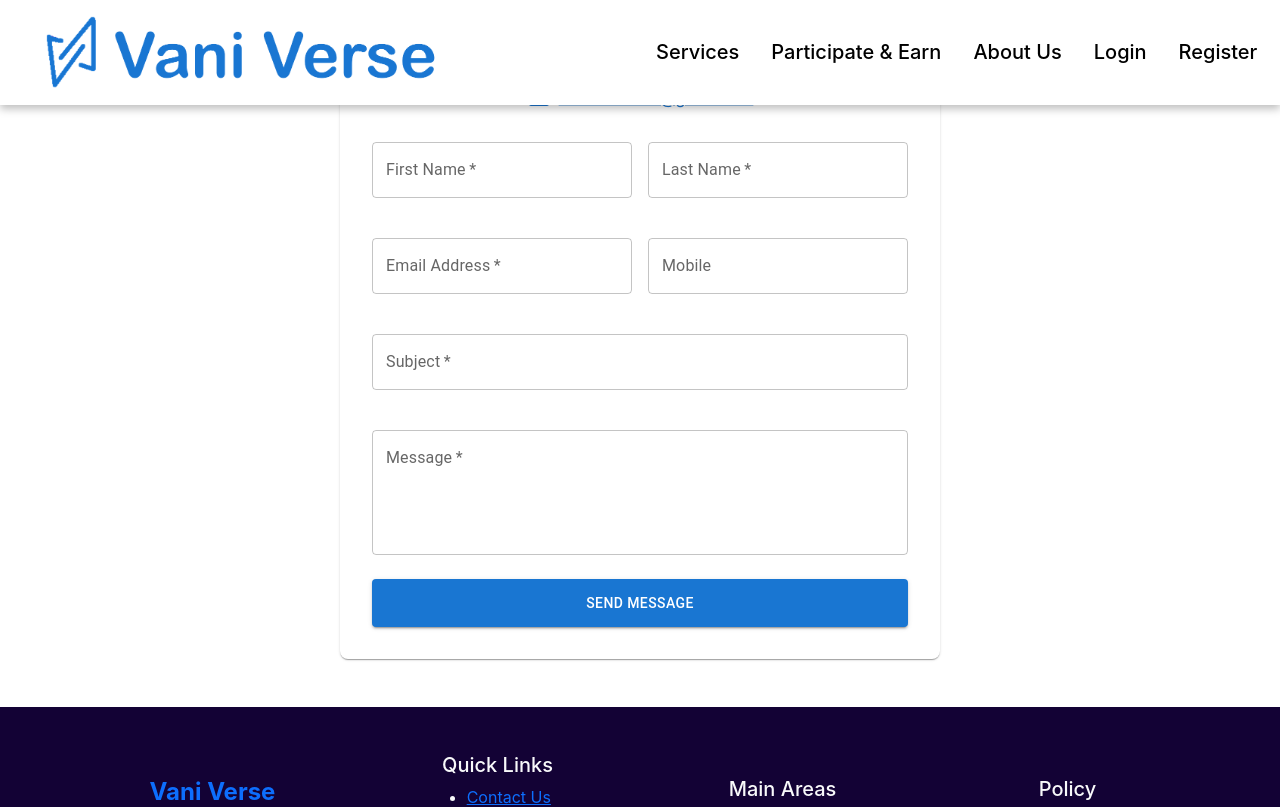
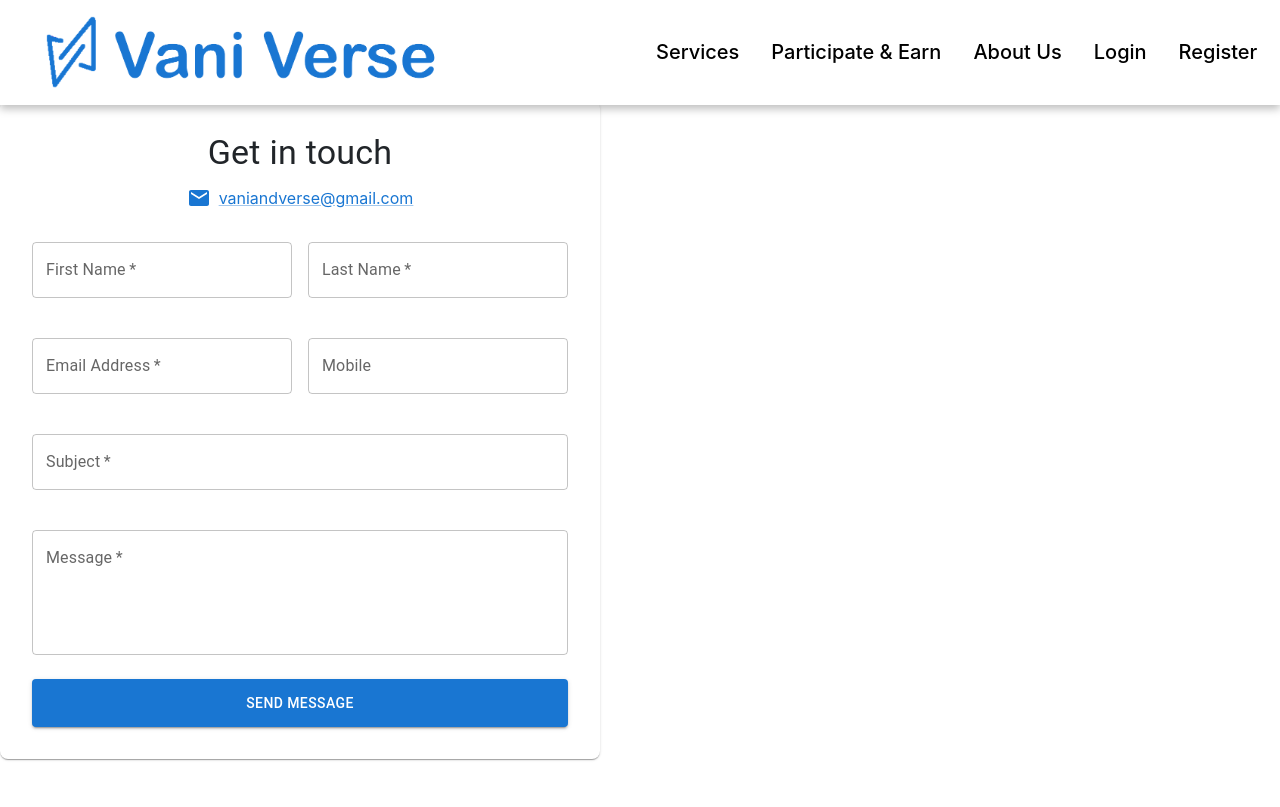
Before and after one commit to TanmoyTheStudent/VaniVerseDemo2, a React (Create React App) app: page /message-us in a window 1280 px wide. Shown: the top 807 px of the page. Built offline with nearby package versions, Linux system fonts and the light colour scheme.

Commit message:
Update MessageForm.js

```diff
--- a/src/components/home/MessageForm.js
+++ b/src/components/home/MessageForm.js
@@ -42,7 +42,7 @@ const MessageForm = () => {
         flexDirection: 'column',
         alignItems: 'center',
         maxWidth: '600px',
-        margin: '0 auto',
+        marginTop: '100px',
         padding: {xs:'1rem',md:'2rem'},
         border: 'none',
         //boxShadow: 'none',
```
